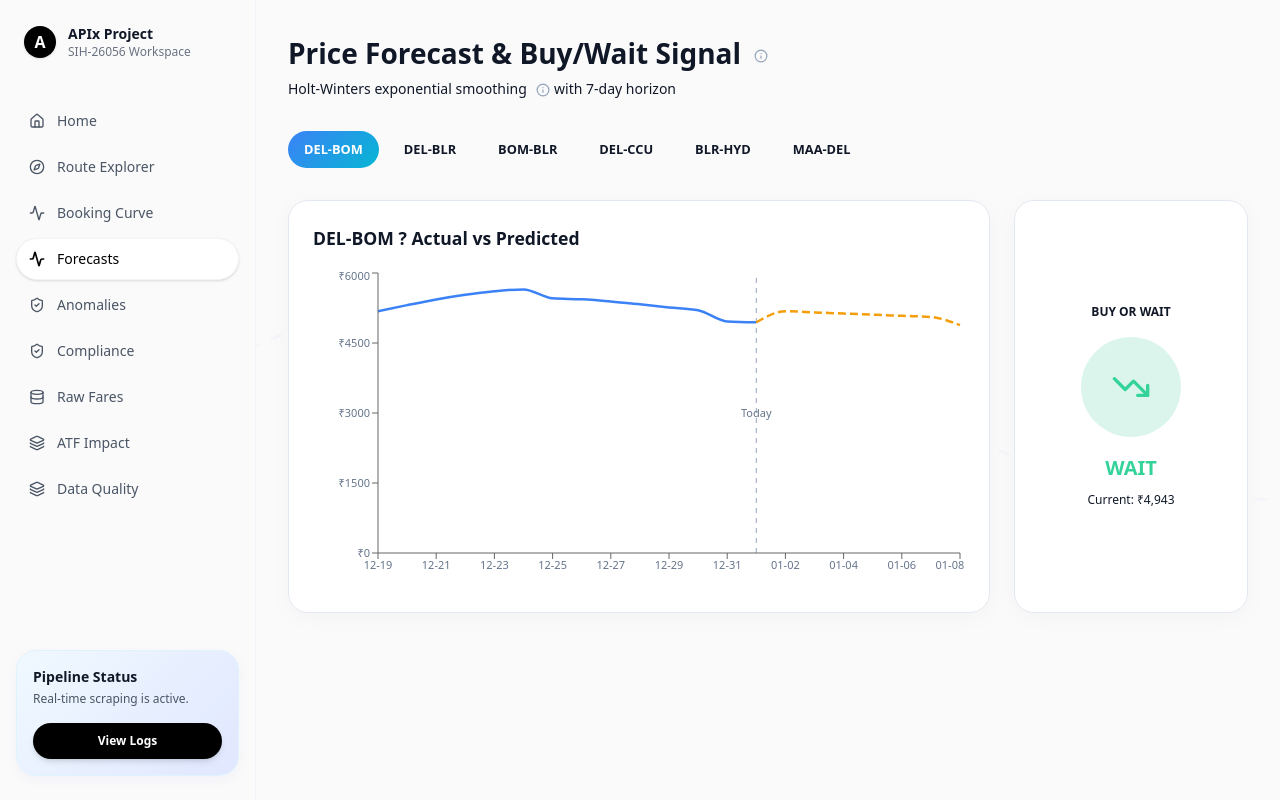
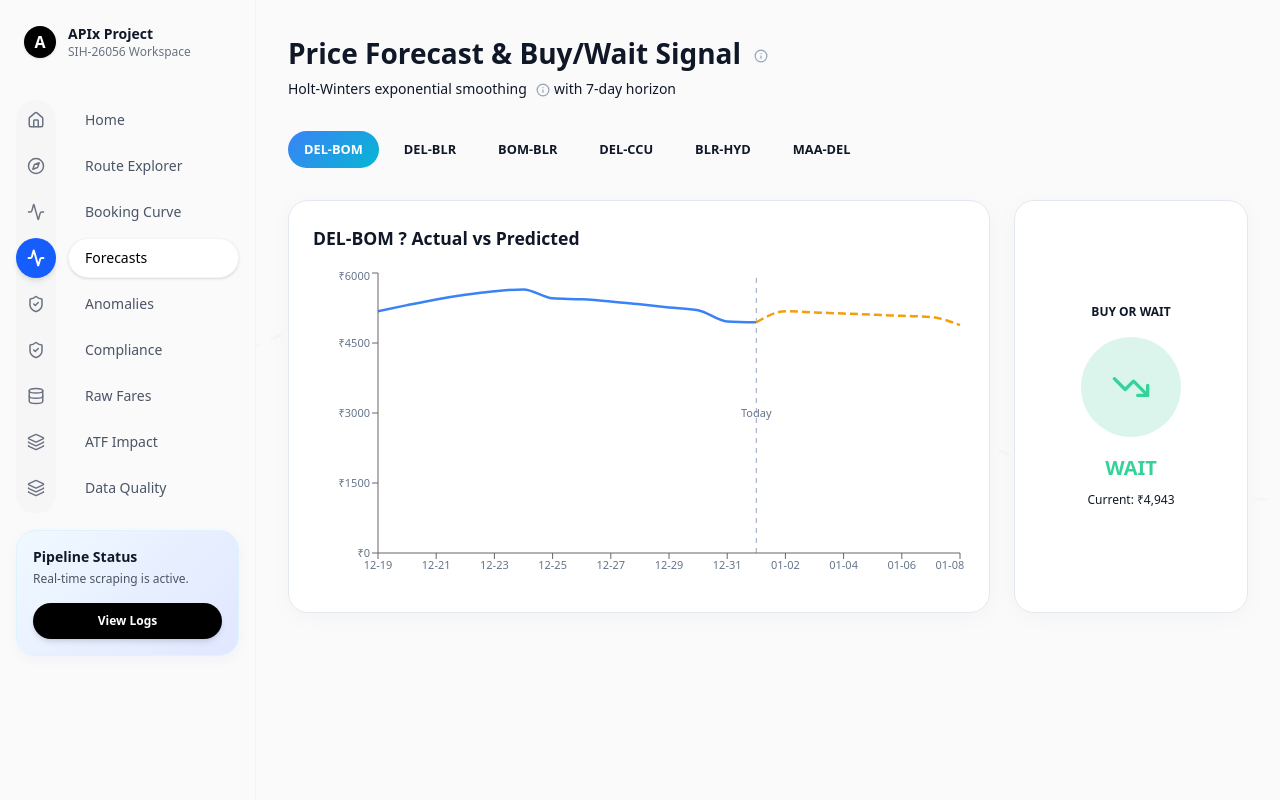
Before and after one commit to piyushyenorkar/FareCurve-APIx, a Next.js app in the folder frontend/: page /forecast in a window 1280 px wide. Built offline with nearby package versions, Linux system fonts and the light colour scheme.

Commit message:
research

```diff
--- a/frontend/src/components/Sidebar.tsx
+++ b/frontend/src/components/Sidebar.tsx
@@ -27,21 +27,45 @@ export default function Sidebar() {
           <p className="text-xs text-gray-500">SIH-26056 Workspace</p>
         </div>
       </div>
-      <nav className="flex-1 space-y-1">
+      {/* New Split Structure Navigation */}
+      <nav className="flex gap-3 relative">
+        {/* Continuous background rail for icons */}
+        <div className="absolute left-0 top-0 bottom-0 w-10 bg-gray-100/50 rounded-full z-0"></div>
+
+        {/* Icons Column */}
+        <div className="flex flex-col w-10 z-10 relative">
           {links.map((link) => {
             const isActive = router.pathname === link.href;
-          const activeClass = isActive
-            ? "bg-white font-medium text-black shadow-sm border border-gray-100"
-            : "text-gray-600 hover:bg-gray-50 hover:text-black border border-transparent";
             return (
-            <Link key={link.href} href={link.href} className={`flex items-center gap-3 px-3 py-2.5 rounded-full text-sm transition-all ${activeClass}`}>
-              <link.icon size={16} strokeWidth={isActive ? 2.5 : 2} />
+              <Link
+                key={`icon-${link.href}`}
+                href={link.href}
+                className={`h-10 w-10 flex items-center justify-center rounded-full mb-1.5 transition-all ${isActive ? 'bg-blue-600 text-white shadow-md' : 'text-gray-500 hover:bg-gray-200 hover:text-gray-900'}`}
+                title={link.label}
+              >
+                <link.icon size={18} strokeWidth={isActive ? 2.5 : 2} />
+              </Link>
+            );
+          })}
+        </div>
+
+        {/* Text Column */}
+        <div className="flex flex-col flex-1 z-10">
+          {links.map((link) => {
+            const isActive = router.pathname === link.href;
+            return (
+              <Link
+                key={`text-${link.href}`}
+                href={link.href}
+                className={`h-10 flex items-center px-4 rounded-full mb-1.5 text-sm transition-all ${isActive ? 'bg-white font-medium text-black shadow-sm border border-gray-100' : 'text-gray-600 hover:bg-gray-50 border border-transparent hover:text-black'}`}
+              >
                 {link.label}
               </Link>
             );
           })}
+        </div>
       </nav>
-      <div className="sarvam-card p-4 mt-auto">
+      <div className="sarvam-card p-4 mt-4">
         <h4 className="text-sm font-semibold mb-1">Pipeline Status</h4>
         <p className="text-xs text-gray-600 mb-4">Real-time scraping is active.</p>
         <button className="w-full py-2.5 bg-black text-white rounded-full text-xs font-semibold shadow-md hover:bg-gray-800 transition-colors">
```
Lines whose indentation alone changed are shown as unchanged.
